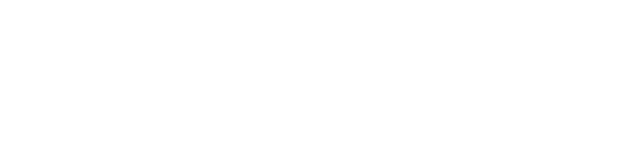
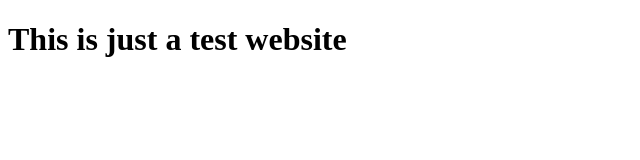
Before and after one commit to iamtoxima/testing, a plain HTML site: page index.html in a window 1280 px wide. Shown: the whole page, without its empty margins (0-640 px from the left). Drawn offline with Linux system fonts and the light colour scheme.

Commit message:
I edited the index file

```diff
--- a/index.html
+++ b/index.html
@@ -6,6 +6,7 @@
   <meta name="viewport" content="width=device-width, initial-scale=1">
   <title>My New Website</title>
 </head>
+<h1>This is just a test website</h1>
 
 <body>
 
```
